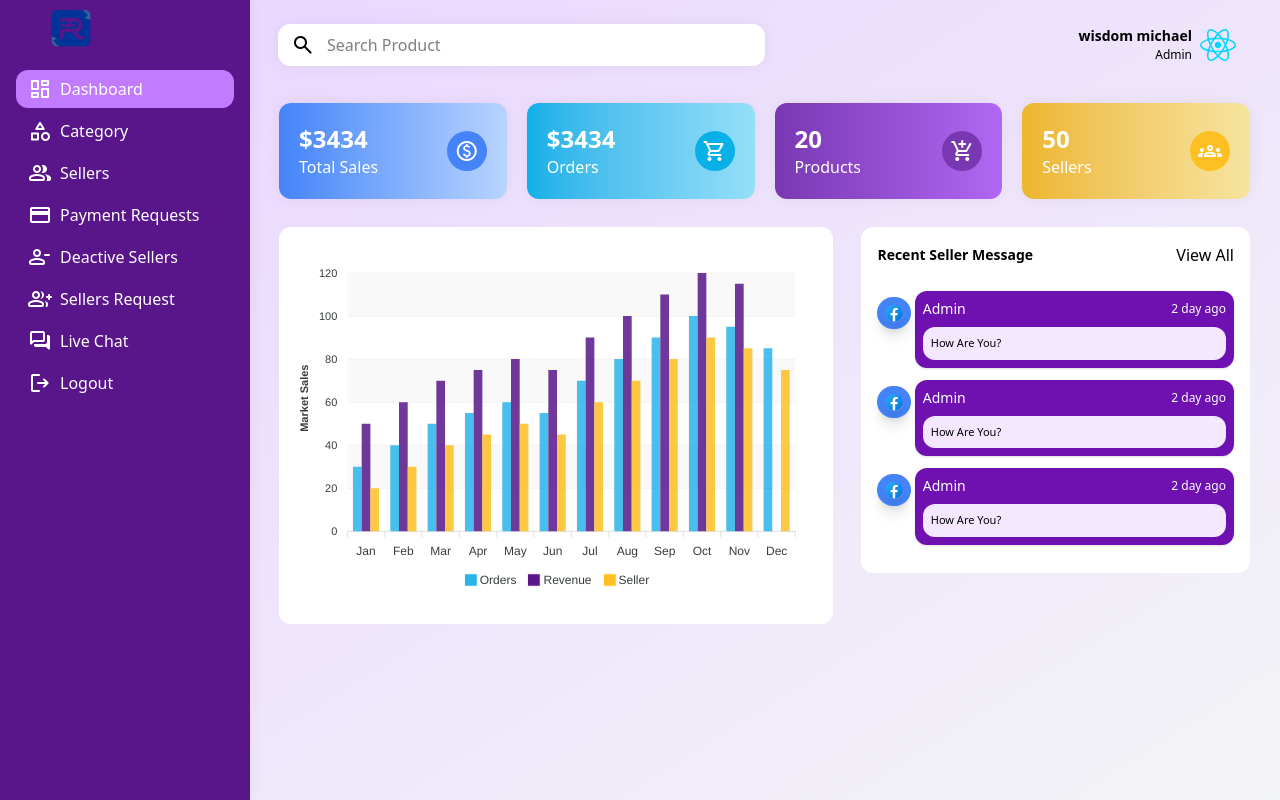
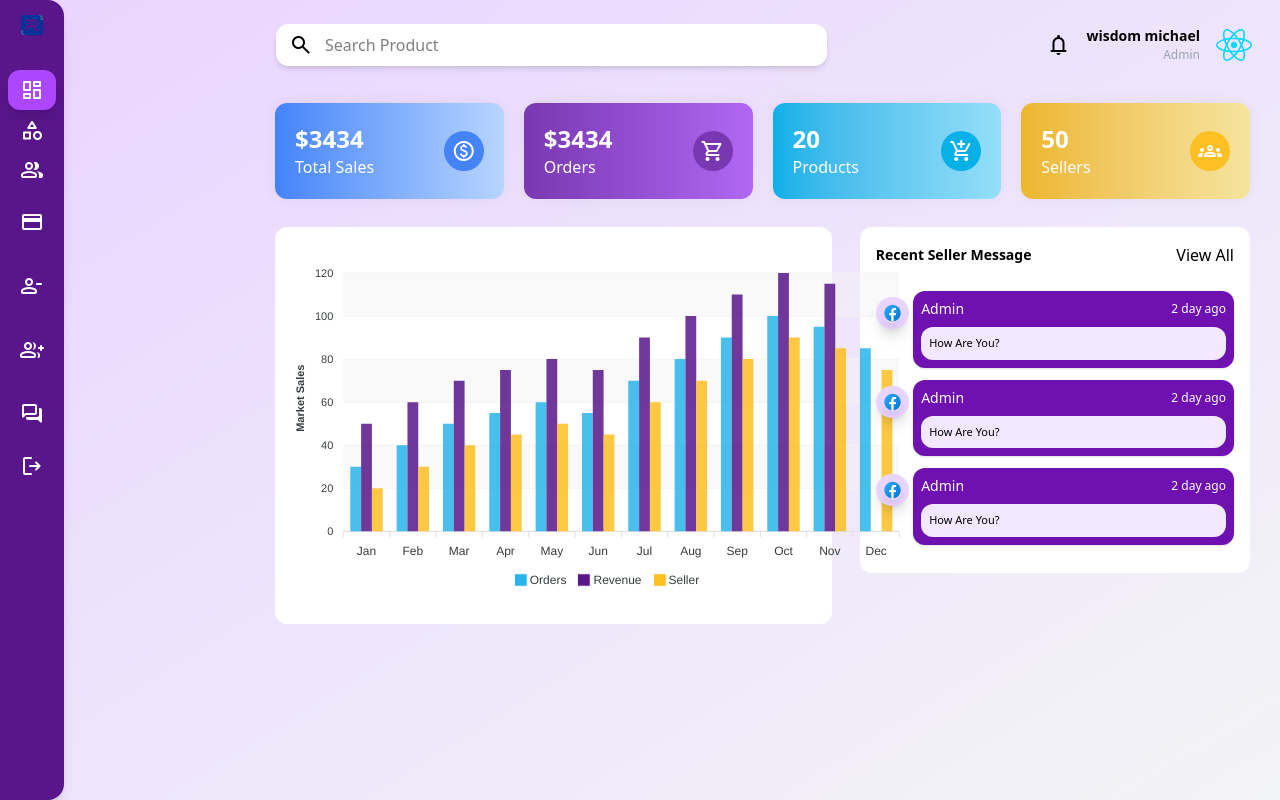
Before and after one commit to wisdommichaels/WizKicks, a React (Vite) app in the folder Client/: page /admin/dashboard in a window 1280 px wide. Built offline with nearby package versions, Linux system fonts and the light colour scheme.

Commit message:
code optimized2

```diff
--- a/Client/src/Layout/Header.jsx
+++ b/Client/src/Layout/Header.jsx
@@ -1,44 +1,69 @@
+import PropTypes from "prop-types";
 
-import PropTypes from 'prop-types';
+const Header = ({ showSidebar, setShowSidebar, isSidebarHovered }) => {
+  return (
+    <div className="fixed top-0 left-0 w-full py-3 px-4 lg:px-7 z-40 lg:bg-none transition-all duration-300">
+      <div className="flex justify-between items-center h-[65px]">
 
-const Header = ({showSidebar, setShowSidebar}) => {
-    return (
-        <div className="fixed top-0 left-0 w-full py-3 px-4  lg:px-7 z-40 lg:bg-none">
-            <div className="flex justify-between items-center ml-0 lg:ml-[250px]  h-[65px]">
-
-            <div className="hidden md:block w-[50%]">
-                <div className='flex justify-center items-center shadow-[0_0_15px_0_rgb(34_41_47_/_5%)] pl-3  rounded-xl bg-[#ffffff] border border-[#ffffff] overflow-hidden'>
-                <span className="material-symbols-rounded text-black">search</span>
-                <input className="px-3 w-full  text-black rounded-xl py-2 outline-none " type="text" name='search' placeholder='Search Product' />
+        {/* User Profile (Moves to the left ONLY on small screens) */}
+        <div className="flex items-center gap-4 lg:order-2">
+             {/* Notification Bell (Before Menu on Mobile, Before Profile on lg) */}
+        <div className="relative lg:flex justify-center hidden items-center cursor-pointer">
+          <span className="material-symbols-rounded text-black">notifications</span>
+          {/* Notification Badge */}
+          {/* <span className="absolute top-0 right-0 bg-red-500 text-white text-xs rounded-full px-1">3</span> */}
+        </div>
+          <div>
+            <h1 className="text-sm hidden lg:block font-bold text-black">wisdom michael</h1>
+            <p className="text-[12px] hidden font-normal lg:flex justify-end text-[#9ca2ac]">Admin</p>
+          </div>
+          <div className="flex justify-center items-center">
+            <img className="w-9 h-9 rounded-full overflow-hidden" src="/src/assets/react.svg" alt="" />
           </div>
         </div>
 
-            <div className='flex justify-center items-center relative gap-2 mx-4'>
-                <div>
-                <h1 className='text-sm hidden lg:block font-bold text-black'>wisdom michael</h1>
-                <p className='text-[12px] hidden font-normal lg:flex justify-end items-centertext-[#9ca2ac]'>Admin</p>
+        {/* Search Bar (Moves when sidebar expands) */}
+        <div
+          className={`hidden md:block transition-all duration-300
+            ${isSidebarHovered ? "ml-62 w-[45%]" : "ml-16 w-[50%]"}`}
+        >
+          <div className="flex items-center shadow-md pl-3 rounded-xl bg-[#ffffff] border border-[#ffffff] overflow-hidden">
+            <span className="material-symbols-rounded text-black">search</span>
+            <input
+              className="px-3 w-full text-black rounded-xl py-2 outline-none"
+              type="text"
+              name="search"
+              placeholder="Search Product"
+            />
           </div>
-                <div className='flex justify-center items-center'>
-                    <img className='w-9 h-9 rounded-full overflow-hidden' src="/src/assets/react.svg" alt="" />
+        </div>
+
+       <div className="flex items-center gap-2 lg:order-1">
+        <div className="relative lg:hidden flex justify-center items-center rounded-full bg-[#ffffff] p-2 cursor-pointer">
+          <span className="material-symbols-rounded text-black">notifications</span>
+          {/* Notification Badge */}
+          {/* <span className="absolute top-0 right-0 bg-red-500 text-white text-xs rounded-full px-1">3</span> */}
+        </div>
+        {/* Menu Button (Only Visible on Mobile, Always on the Right) */}
+        <div
+          onClick={() => setShowSidebar(!showSidebar)}
+          className="cursor-pointer flex justify-center items-center w-[40px] h-[40px] bg-[#ffffff] rounded-lg lg:hidden"
+        >
+          <span className="material-symbols-rounded text-black">
+            {showSidebar ? "close" : "menu"}
+          </span>
+        </div>
         </div>
 
       </div>
-            <div onClick={() => setShowSidebar(!showSidebar)} className="cursor-pointer flex justify-center items-center  w-[40px] h-[40px] bg-[#ffffff]  rounded-lg lg:hidden ml-2 ">
-            <span className="material-symbols-rounded flex justify-center items-center text-black">menu</span>
-            </div>
-
-            </div>
-
-
-
     </div>
   );
 };
 
-
 Header.propTypes = {
   showSidebar: PropTypes.bool.isRequired,
   setShowSidebar: PropTypes.func.isRequired,
+  isSidebarHovered: PropTypes.bool.isRequired,
 };
 
 export default Header;
--- a/Client/src/Layout/MainLayout.jsx
+++ b/Client/src/Layout/MainLayout.jsx
@@ -1,22 +1,35 @@
-import { Outlet } from "react-router-dom"
-import Header from './Header';
-import SideBar from './SideBar';
+import { Outlet } from "react-router-dom";
+import Header from "./Header";
+import SideBar from "./SideBar";
 import { useState } from "react";
 
-
 const MainLayout = () => {
-
-  const [showSidebar, setShowSidebar] = useState(false)
+  const [showSidebar, setShowSidebar] = useState(false);
+  const [isSidebarHovered, setIsSidebarHovered] = useState(false);
 
   return (
     <div className="bg-gradient-to-br from-purple-200 to-gray-100 backdrop-blur-2xl w-full min-h-screen">
-      <Header showSidebar={showSidebar} setShowSidebar={setShowSidebar}/>
-      <SideBar showSidebar={showSidebar} setShowSidebar={setShowSidebar}/>
-     <div className="ml-0 lg:ml-[260px] pt-[95px] transition-all">
-      <Outlet/>
-     </div>
+      <Header
+        showSidebar={showSidebar}
+        setShowSidebar={setShowSidebar}
+        isSidebarHovered={isSidebarHovered}
+      />
+
+      <SideBar
+        showSidebar={showSidebar}
+        setShowSidebar={setShowSidebar}
+        setIsSidebarHovered={setIsSidebarHovered}
+      />
+
+      {/* Adjust Outlet margin based on sidebar hover */}
+      <div
+        className={`pt-[95px] transition-all duration-300
+          ${isSidebarHovered ? "md:ml-64" : "md:ml-19"}`}
+      >
+        <Outlet />
       </div>
-  )
-}
+    </div>
+  );
+};
 
-export default MainLayout
+export default MainLayout;
--- a/Client/src/Layout/SideBar.jsx
+++ b/Client/src/Layout/SideBar.jsx
@@ -3,55 +3,73 @@ import { Link, useLocation } from "react-router-dom";
 import { getNav } from "../Navigation/index";
 import PropTypes from "prop-types";
 
-const SideBar = ({showSidebar, setShowSidebar}) => {
-
-
+const SideBar = ({ showSidebar, setShowSidebar, setIsSidebarHovered }) => {
   const location = useLocation();
   const pathName = location.pathname;
-        const [allNav, setAllNav] = useState([])
+  const [allNav, setAllNav] = useState([]);
+
   useEffect(() => {
-            const navs = getNav('admin')
-            setAllNav(navs)
-        }, [])
-        // console.log(allNav)
+    const navs = getNav("admin");
+    setAllNav(navs);
+  }, []);
 
   return (
     <div>
-            <div onClick={() => setShowSidebar(!showSidebar)} className={`cursor-pointer fixed duration-200 ${!showSidebar ? 'invisible' : 'visible'} w-screen h-screen bg-[#81679c80] top-0 left-0 z-10`}>
+      {/* Overlay when sidebar is open on mobile */}
+      {showSidebar && (
+        <div
+          onClick={() => setShowSidebar(false)}
+          className="fixed duration-200 w-screen h-screen bg-[#dfc8f980] top-0 left-0 z-10"
+        ></div>
+      )}
 
-            </div>
+      {/* Sidebar */}
+      <div
+        className={`fixed top-0 left-0 h-full bg-purple-900 shadow-lg transition-all duration-300 z-50
+          rounded-tr-2xl rounded-br-2xl overflow-hidden
+          ${showSidebar ? "w-64 translate-x-0" : "w-16 -translate-x-full"}
+          md:translate-x-0 md:w-16 md:hover:w-64`}
 
-    <div className={`w-[250px] fixed bg-purple-900 z-50 top-0 h-screen shadow-[0_0_15px_0_rgb(34_41_47_/_5%)] transition-all ${showSidebar ? 'left-0' : '-left-[260px] lg:left-0'}`}>
+        onMouseEnter={() => setIsSidebarHovered(true)}
+        onMouseLeave={() => setIsSidebarHovered(false)}
+      >
+        {/* Logo */}
         <div className="h-[70px] flex justify-center items-center">
-            <Link to='/' className=" w-[180px] h-[50px]">
-                <img className="w-18" src="/src/assets/REX4-removebg-preview.png" alt="" />
+          <Link to="/" className="w-10 h-10">
+            <img className="w-10" src="/src/assets/REX4-removebg-preview.png" alt="" />
           </Link>
         </div>
 
-    <div className="px-[16px]">
+        {/* Navigation Links */}
+        <div className="px-2">
           <ul>
-            {
-                allNav.map((n, i) =>
-                    <li className="" key={i}>
-                <Link to={n.path} className={`${
-                    pathName === n.path ? `bg-purple-400 shadow-purple-500/50 text-white text-[16px] duration-500` : 'text-white text-[16px] hover:bg-purple-500 duration-200'} px-[12px] py-[7px] flex justify-start items-center rounded-xl gap-[8px] hover:pl-4 transition-all w-full mb-1`}>
-                   {/* <img src= {n.icon} alt={n.title} width="20" height="20" /> */}
-                    <span className="material-symbols-rounded">{n.icon}</span>
-                    <span>{n.title}</span>
+            {allNav.map((n, i) => (
+              <li key={i}>
+                <Link
+                  to={n.path}
+                  className={`flex items-center px-3 py-2 rounded-xl transition-all w-full gap-5
+                    ${pathName === n.path ? "bg-purple-500 shadow-lg text-white" : "text-white hover:bg-purple-500 hover:mt-2"}`}
+                >
+                  <span className="material-symbols-rounded text-xl">{n.icon}</span>
+                  {/* Show title only on large screens and when hovered */}
+                  <span className="opacity-100 md:group-hover:opacity-100 transition-opacity duration-300">
+                    {n.title}
+                  </span>
                 </Link>
-                </li> )
-            }
+              </li>
+            ))}
 
+            {/* Logout Button */}
             <li>
-            <button  className="text-white hover:bg-purple-500  text-[16px]  duration-200'} px-[12px] py-[7px] flex justify-start items-center rounded-xl gap-[8px] hover:pl-4 transition-all w-full mb-1">
-                <span className="material-symbols-rounded">logout</span>
-                <span>Logout</span>
+              <button className="flex items-center px-3 py-2 rounded-lg text-white hover:bg-purple-500 transition-all w-full gap-5">
+                <span className="material-symbols-rounded text-xl">logout</span>
+                <span className="opacity-100 md:group-hover:opacity-100 transition-opacity duration-300">
+                  Logout
+                </span>
               </button>
             </li>
-
           </ul>
         </div>
-
       </div>
     </div>
   );
@@ -60,6 +78,7 @@ const SideBar = ({showSidebar, setShowSidebar}) => {
 SideBar.propTypes = {
   showSidebar: PropTypes.bool.isRequired,
   setShowSidebar: PropTypes.func.isRequired,
+  setIsSidebarHovered: PropTypes.func.isRequired,
 };
 
 export default SideBar;
--- a/Client/src/views/admin/AdminDashboard.jsx
+++ b/Client/src/views/admin/AdminDashboard.jsx
@@ -102,7 +102,7 @@ const AdminDashboard = () => {
                 <p className='text-sm font-normal text-[#505153] leading-3'>Welcome back!</p>
             </div>
             <div className="md:hidden w-full mb-4">
-                <div className='flex justify-center items-center shadow-[0_0_15px_0_rgb(34_41_47_/_5%)] pl-3 rounded-xl bg-[#ffffff] border border-[#92a2ac] overflow-hidden'>
+                <div className='flex justify-center items-center shadow-[0_0_15px_0_rgb(34_41_47_/_5%)] pl-3 rounded-xl bg-[#ffffff] overflow-hidden'>
                     <span className="material-symbols-rounded text-black">search</span>
                     <input className="px-2 w-full  text-black rounded-xl py-2 outline-none " type="text" name='search' placeholder='Search...' />
                 </div>
@@ -118,22 +118,22 @@ const AdminDashboard = () => {
                 </div>
                 </div>
 
-                <div className="flex justify-between items-center lg:p-5 px-5 py-5 shadow-[0_0_15px_0_rgb(34_41_47_/_5%)] bg-gradient-to-r from-[#08b0e8] to-[#94dff8] hover:bg-[#94e1fb] rounded-xl gap-3">
+                <div className="flex justify-between items-center lg:p-5 px-5 py-5 shadow-[0_0_15px_0_rgb(34_41_47_/_5%)] bg-gradient-to-r from-[#7938b2] to-[#b167f3] hover:bg-[#bf84d4] rounded-xl gap-3">
                     <div className="flex flex-col justify-start items-start">
                         <h2 className="lg:text-2xl text-[20px] font-bold text-white">$3434</h2>
                         <span className="text-md  font-normal text-white">Orders</span>
                     </div>
-                <div className="w-[40px] h-[40px] rounded-full bg-[#08b0e8] flex justify-center items-center text-xl  ">
+                <div className="w-[40px] h-[40px] rounded-full bg-[#7938b2] flex justify-center items-center text-xl  ">
                     <span className="material-symbols-rounded text-white">shopping_cart</span>
                 </div>
                 </div>
 
-                <div className="flex justify-between items-center lg:p-5 px-5 py-5 shadow-[0_0_15px_0_rgb(34_41_47_/_5%)] bg-gradient-to-r from-[#7938b2] to-[#b167f3] hover:bg-[#f8bcb1] rounded-xl gap-3">
+                <div className="flex justify-between items-center lg:p-5 px-5 py-5 shadow-[0_0_15px_0_rgb(34_41_47_/_5%)] bg-gradient-to-r  from-[#08b0e8] to-[#94dff8] hover:bg-[#94e1fb]  rounded-xl gap-3">
                     <div className="flex flex-col justify-start items-start ">
                         <h2 className="lg:text-2xl  text-[20px] font-bold text-white">20</h2>
                         <span className="text-md font-normal text-white">Products</span>
                     </div>
-                <div className="w-[40px] h-[40px] rounded-full  bg-[#7938b2] flex justify-center items-center text-xl  ">
+                <div className="w-[40px] h-[40px] rounded-full  bg-[#08b0e8]  flex justify-center items-center text-xl  ">
                     <span className="material-symbols-rounded text-white">add_shopping_cart</span>
                 </div>
                 </div>
@@ -168,7 +168,7 @@ const AdminDashboard = () => {
                     <div className="flex flex-col gap-2 pt-6">
                         <ol>
                             <li className=' flex gap-1 items-center mb-3'>
-                                <div className='flex mb-8 shadow-lg w-9 h-8 p-[6px] bg-[#4483f8]  justify-center items-center rounded-full z-10'>
+                                <div className='flex mb-8 shadow-lg w-9 h-8 p-[6px] bg-purple-200 justify-center items-center rounded-full z-10'>
                                     <img className='w-full h-full rounded-full shadow-lg' src="/src/assets/icons8-facebook (2).svg" alt="" />
                                 </div>
                                     <div className="p-2 w-full bg-purple-800   rounded-xl shadow-sm">
@@ -182,7 +182,7 @@ const AdminDashboard = () => {
                                     </div>
                             </li>
                             <li className=' flex gap-1 items-center mb-3'>
-                                <div className='flex mb-8 shadow-lg w-9 h-8 p-[6px] bg-[#4483f8]  justify-center items-center rounded-full z-10'>
+                                <div className='flex mb-8 shadow-lg w-9 h-8 p-[6px] bg-purple-200  justify-center items-center rounded-full z-10'>
                                     <img className='w-full h-full rounded-full shadow-lg' src="/src/assets/icons8-facebook (2).svg" alt="" />
                                 </div>
                                     <div className="p-2 w-full bg-purple-800   rounded-xl shadow-sm">
@@ -196,7 +196,7 @@ const AdminDashboard = () => {
                                     </div>
                             </li>
                             <li className=' flex gap-1 items-center mb-3'>
-                                <div className='flex mb-8 shadow-lg w-9 h-8 p-[6px] bg-[#4483f8]  justify-center items-center rounded-full z-10'>
+                                <div className='flex mb-8 shadow-lg w-9 h-8 p-[6px] bg-purple-200  justify-center items-center rounded-full z-10'>
                                     <img className='w-full h-full rounded-full shadow-lg' src="/src/assets/icons8-facebook (2).svg" alt="" />
                                 </div>
                                     <div className="p-2 w-full bg-purple-800   rounded-xl shadow-sm">
```
Lines whose indentation alone changed are shown as unchanged.
